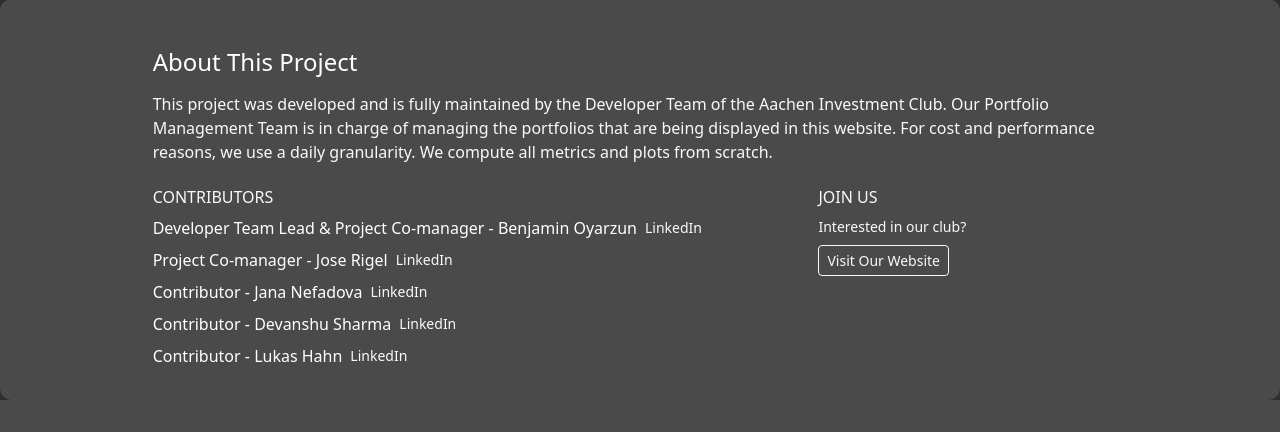
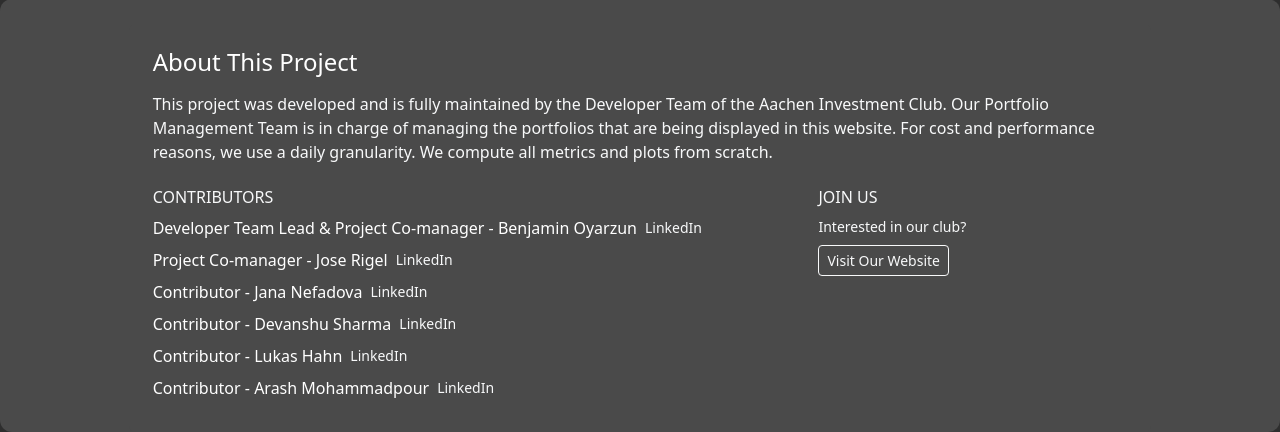
Before and after one commit to aachen-investment-club/portfolio-management, a Flask app: template portfolio/templates/index.html in a window 1280 px wide. Shown: the part 1109-1541 px from the top of the page. Before the commit the page ends 1509 px from the top, so only its background shows below. Run offline with Flask 3, Linux system fonts and the light colour scheme; the template is opened without the code that fills it, so the values that code supplies are empty; parts of the project's set-up code (start-up, migrations or seed data) failed here and were passed over; some libraries are stand-ins or nearby versions.

Commit message:
added credits

```diff
--- a/portfolio/templates/index.html
+++ b/portfolio/templates/index.html
@@ -263,6 +263,12 @@
                                     LinkedIn
                                 </a>
                                 </li>
+                                <li class="d-flex align-items-center gap-2 mb-2">
+                                <span>Contributor - Arash Mohammadpour</span>
+                                <a href="https://www.linkedin.com/in/arash-mohamadpour-7b930b192/" target="_blank" class="link-light small text-decoration-none">
+                                    LinkedIn
+                                </a>
+                                </li>
                             </ul>
                             </div>
 
```
